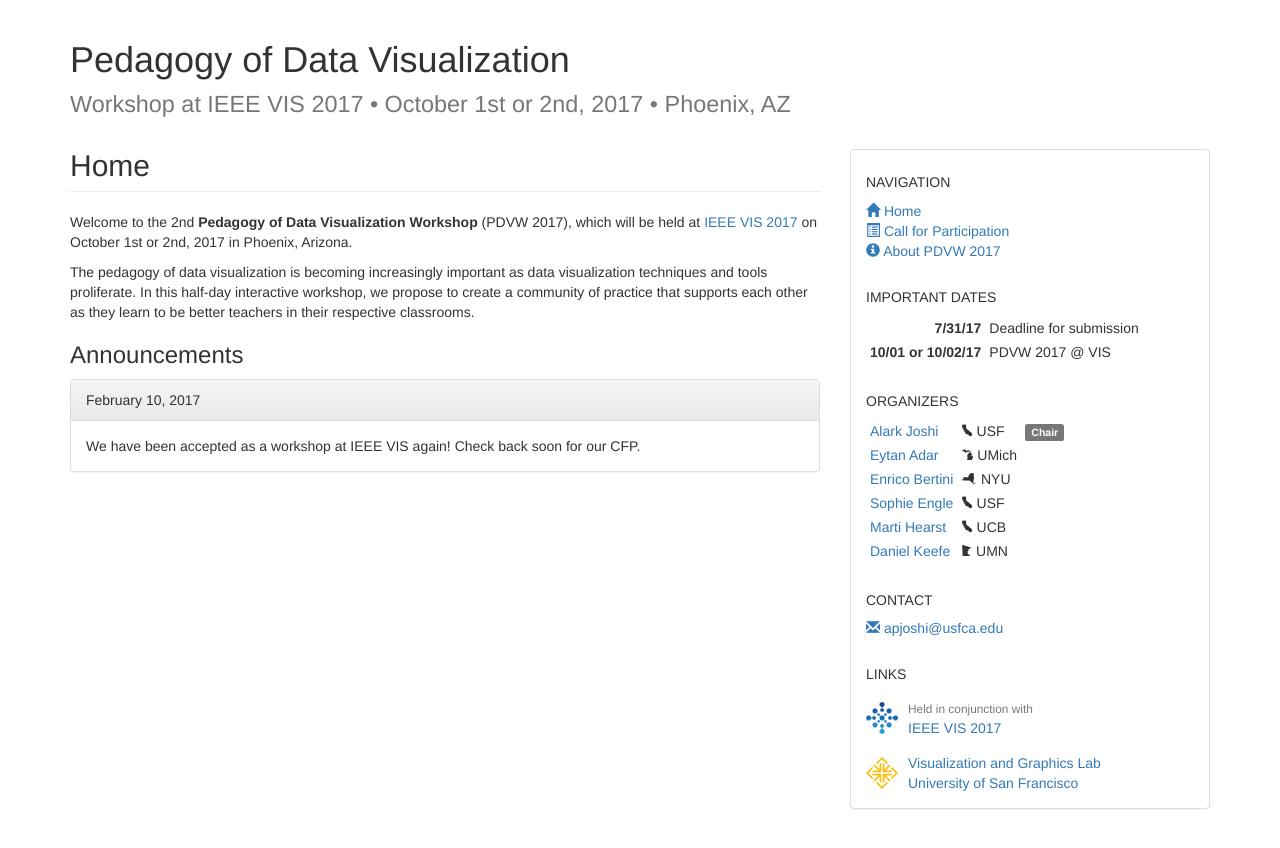
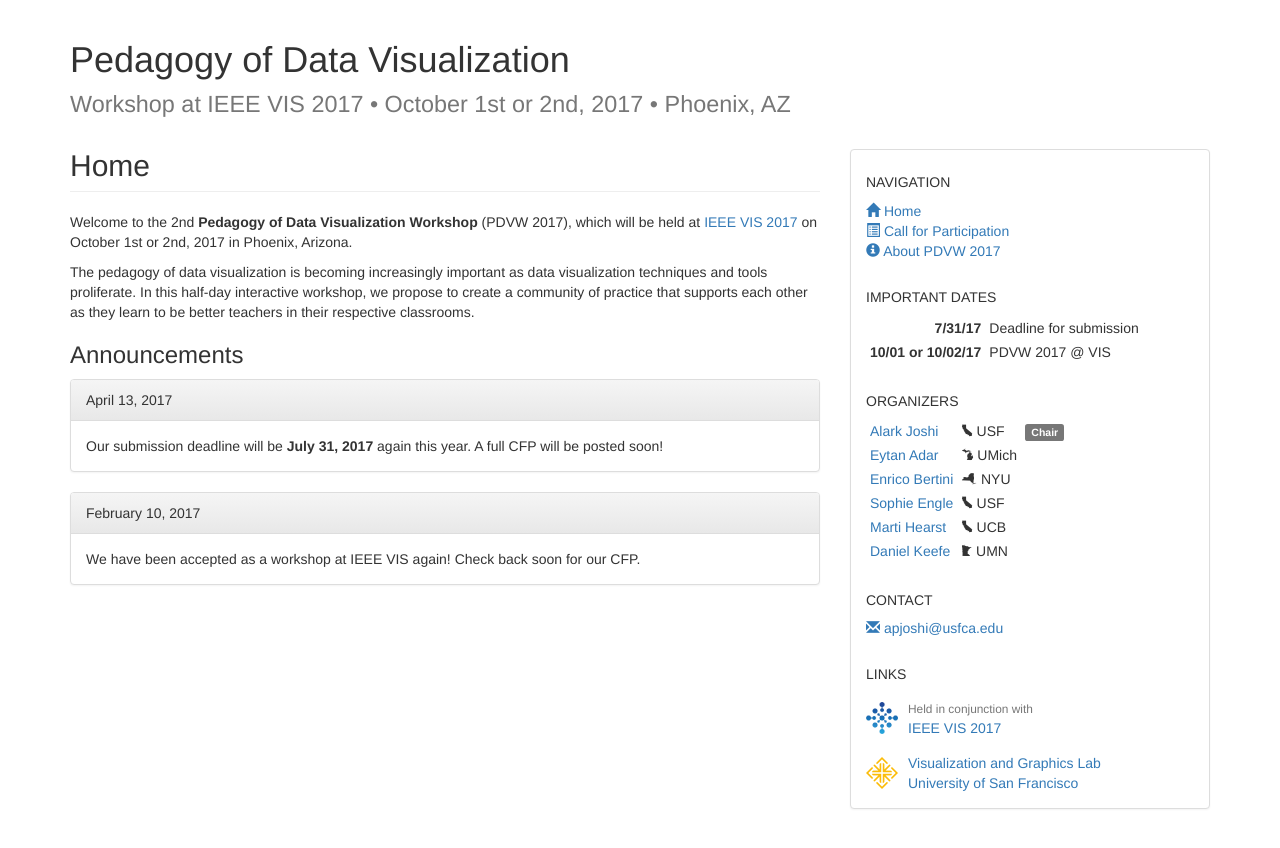
Before and after one commit to usfvgl/pdvw, a Jekyll site: the page built from 2017/index.html, in a window 1280 px wide. Shown: the top 848 px of the page. Built offline with Jekyll 4.4.1, drawn with Linux system fonts in a browser that asks for light colours.

Commit message:
Adding deadline.

```diff
--- a/2017/index.html
+++ b/2017/index.html
@@ -10,6 +10,13 @@
 <h3>Announcements</h3>
 
 <div class="panel panel-default">
+  <div class="panel-heading">April 13, 2017</div>
+  <div class="panel-body">
+  Our submission deadline will be <strong>July 31, 2017</strong> again this year. A full CFP will be posted soon!
+  </div>
+</div>
+
+<div class="panel panel-default">
   <div class="panel-heading">February 10, 2017</div>
   <div class="panel-body">
   We have been accepted as a workshop at IEEE VIS again! Check back soon for our CFP.
```
